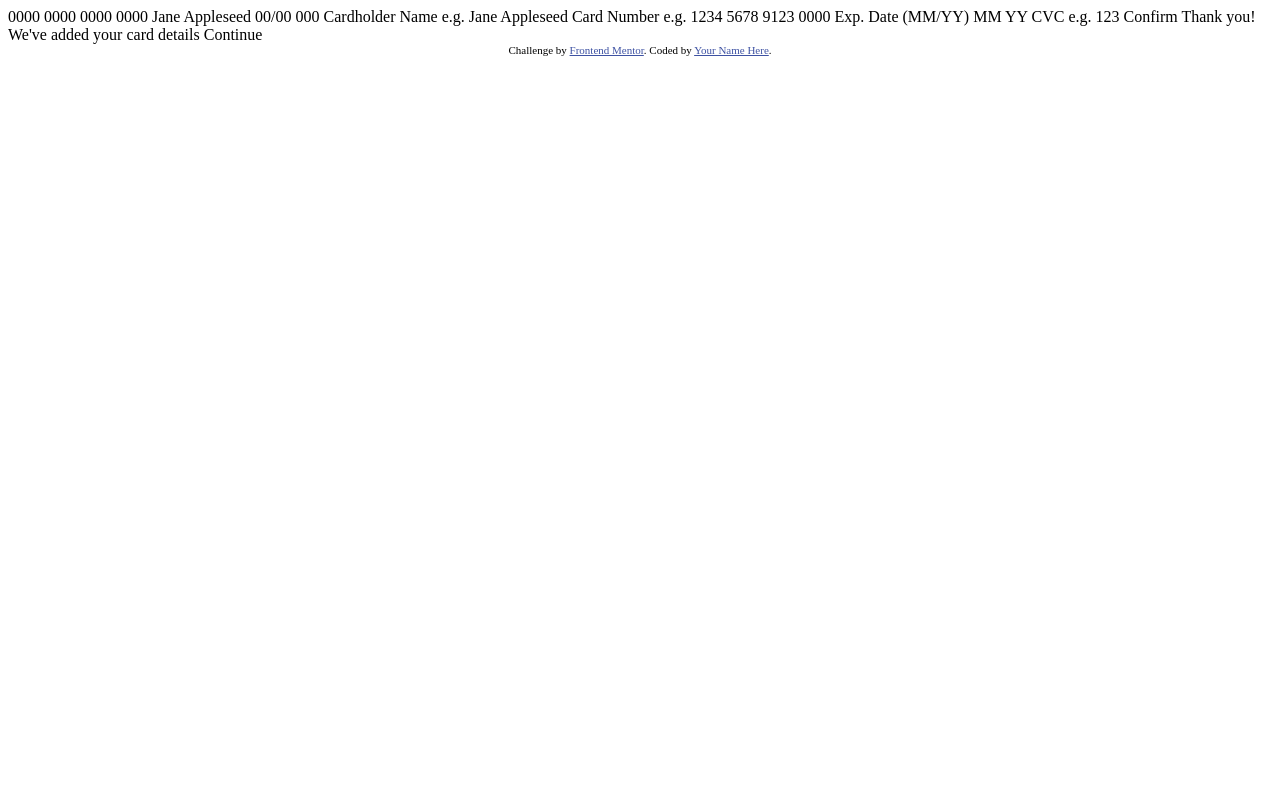
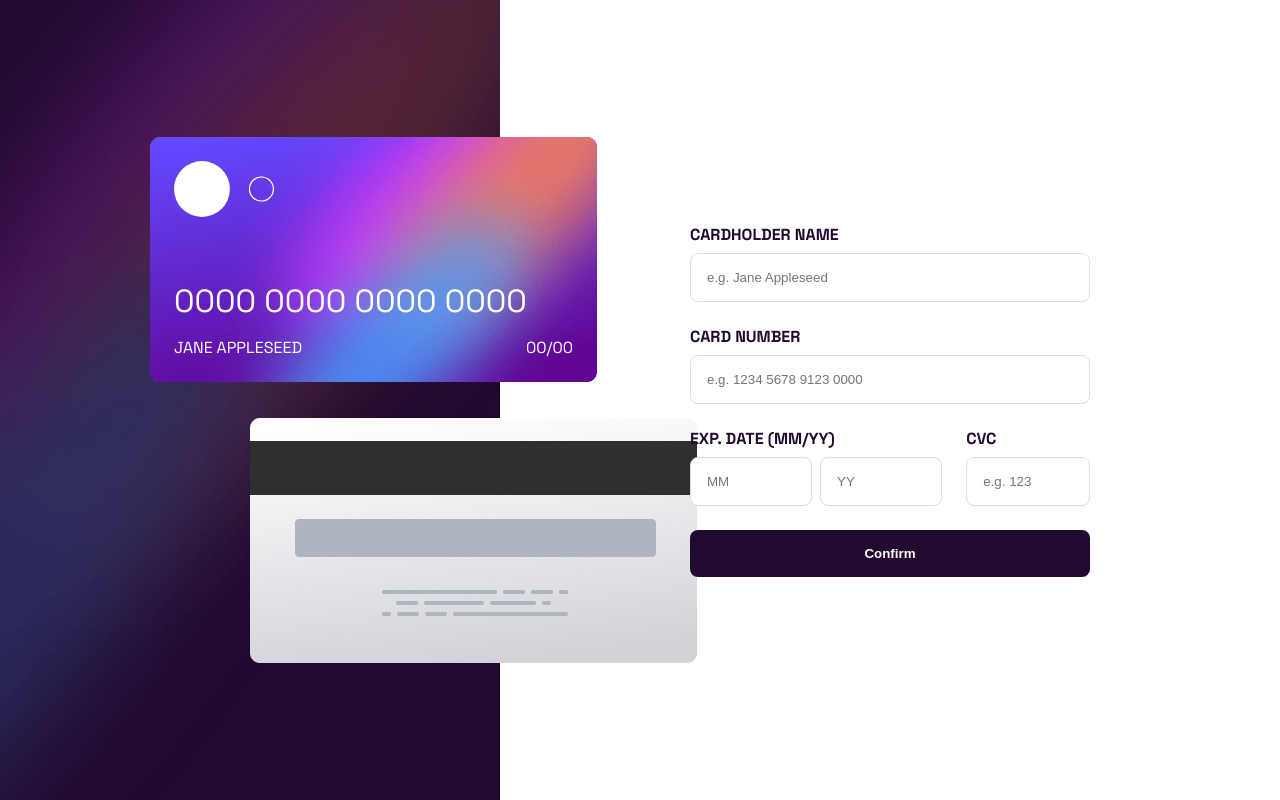
Before and after one commit to yazanalkherret/card-details-form, a plain HTML site: page index.html in a window 1280 px wide. Drawn offline with Linux system fonts and the light colour scheme.

Commit message:
Finish layout design, interactivity still missing

```diff
--- a/index.html
+++ b/index.html
@@ -1,51 +1,90 @@
 <!DOCTYPE html>
 <html lang="en">
+
 <head>
   <meta charset="UTF-8">
-  <meta name="viewport" content="width=device-width, initial-scale=1.0"> <!-- displays site properly based on user's device -->
+  <meta name="viewport" content="width=device-width, initial-scale=1.0">
+  <!-- displays site properly based on user's device -->
 
   <link rel="icon" type="image/png" sizes="32x32" href="./images/favicon-32x32.png">
+  <link rel="stylesheet" href="style.css">
+  <link href="https://fonts.googleapis.com/css2?family=Space+Grotesk:wght@400;500;700&display=swap" rel="stylesheet">
 
   <title>Frontend Mentor | Interactive card details form</title>
 
   <!-- Feel free to remove these styles or customise in your own stylesheet 👍 -->
   <style>
-    .attribution { font-size: 11px; text-align: center; }
-    .attribution a { color: hsl(228, 45%, 44%); }
+    .attribution {
+      font-size: 11px;
+      text-align: center;
+    }
+
+    .attribution a {
+      color: hsl(228, 45%, 44%);
+    }
   </style>
 </head>
+
 <body>
 
-  0000 0000 0000 0000
-  Jane Appleseed
-  00/00
+  <!--   0000 0000 0000 0000
 
-  000
 
-  Cardholder Name
-  e.g. Jane Appleseed
+  000 -->
+  <div id="left-section">
+    <div id="card-front">
+      <img src="images/card-logo.svg">
+      <div>
+        <div id="placeholder-number">0000 0000 0000 0000</div>
+        <div id="placeholder-bottom">
+          <div id="placeholder-name">Jane Appleseed</div>
+          <div id="placeholder-exp">00/00</div>
+        </div>
+      </div>
+    </div>
+    <div id="card-back"></div>
+  </div>
+<div id="right-section">
 
-  Card Number
-  e.g. 1234 5678 9123 0000
+    <div id="form-section">
+      <div class="input-field">
+        <label for="name">Cardholder Name</label>
+        <input type="name" id="name" name="name" placeholder="e.g. Jane Appleseed">
+      </div>
+      <div class="input-field">
+        <label for="number">Card Number</label>
+        <input type="text" id="number" name="name" placeholder="e.g. 1234 5678 9123 0000">
+      </div>
 
-  Exp. Date (MM/YY)
-  MM
-  YY
+      <div class="input-field-double">
+        <div class="input-field">
+          <label for="exp_date_mm">Exp. Date (MM/YY)</label>
+          <div class="input-field-double-exp">
+            <input type="text" id="exp_date_mm" name="exp_date_mm" placeholder="MM" maxlength="2" required>
+            <input type="text" id="exp_date_yy" name="exp_date_yy" placeholder="YY" maxlength="2" required>
+          </div>
+        </div>
 
-  CVC
-  e.g. 123
+        <div class="input-field">
+          <label for="cvc">CVC</label>
+          <input type="text" id="cvc" name="cvc" placeholder="e.g. 123">
+        </div>
+      </div>
 
-  Confirm
+      <button>Confirm</button>
+    </div>
+</div>
 
   <!-- Completed state start -->
 
-  Thank you!
+<!--   Thank you!
   We've added your card details
-  Continue
-
+  Continue -->
+<!--
   <div class="attribution">
     Challenge by <a href="https://www.frontendmentor.io?ref=challenge" target="_blank">Frontend Mentor</a>.
     Coded by <a href="#">Your Name Here</a>.
-  </div>
+  </div> -->
 </body>
+
 </html>
--- /dev/null
+++ b/style.css
@@ -0,0 +1,113 @@
+body {
+    display: flex;
+    margin: 0;
+    padding: 0;
+    font-family: 'Space Grotesk', sans-serif;;
+}
+
+#left-section {
+    background-color: black ;
+    width: 500px;
+    height: 100vh;
+    margin: 0px;
+    background-image: url("images/bg-main-desktop.png");
+    background-size: cover;
+    display: flex;
+    flex-direction: column;
+    justify-content: center;
+    gap: 36px;
+
+}
+
+#card-front {
+    color: white;
+    text-transform: uppercase;
+    width: 447px;
+    height: 245px;
+    margin-left: 150px;
+    background-image: url(images/bg-card-front.png);
+    box-sizing: border-box;
+    padding: 24px;
+
+    display: flex;
+    flex-direction: column;
+    justify-content: space-between;
+}
+
+#placeholder-number {
+    margin: 16px 0px;
+    font-size: 32px;
+}
+
+#card-front img {
+    width: 100px;
+}
+
+#placeholder-bottom {
+    display: flex;
+    justify-content: space-between;
+}
+
+#card-back {
+    width: 447px;
+    height: 245px;
+    margin-left: 250px ;
+    background-image: url(images/bg-card-back.png);
+}
+
+#right-section {
+    display: flex;
+    width: 100%;
+    height: 100vh;
+}
+
+#form-section {
+    margin: auto;
+    display: flex;
+    flex-direction: column;
+    width: 400px;
+}
+
+.input-field {
+    display: flex;
+    flex-direction: column;
+    margin-bottom: 24px;
+    gap: 8px;
+}
+.input-field input {
+    width: 100%; /* Ensure inputs adapt to their container */
+    box-sizing: border-box; /* Prevent padding from breaking layout */
+}
+
+.input-field-double {
+    display: flex;
+    flex-direction: row;
+    gap: 24px;
+}
+
+.input-field-double-exp {
+    display: flex;
+    flex-direction: row;
+    gap: 8px;
+}
+input {
+    color: hsl(270, 3%, 87%);
+    border-radius: 8px;
+    border: 1px solid hsl(270, 3%, 87%);
+    padding: 16px;
+}
+
+label {
+    text-transform: uppercase;
+    color: hsl(278, 68%, 11%);
+    font-weight: bold;
+}
+
+button {
+    color: white;
+    background-color: hsl(278, 68%, 11%);
+    padding: 16px;
+    border: none;
+    border-radius: 8px;
+    font-weight: bold;
+}
```
